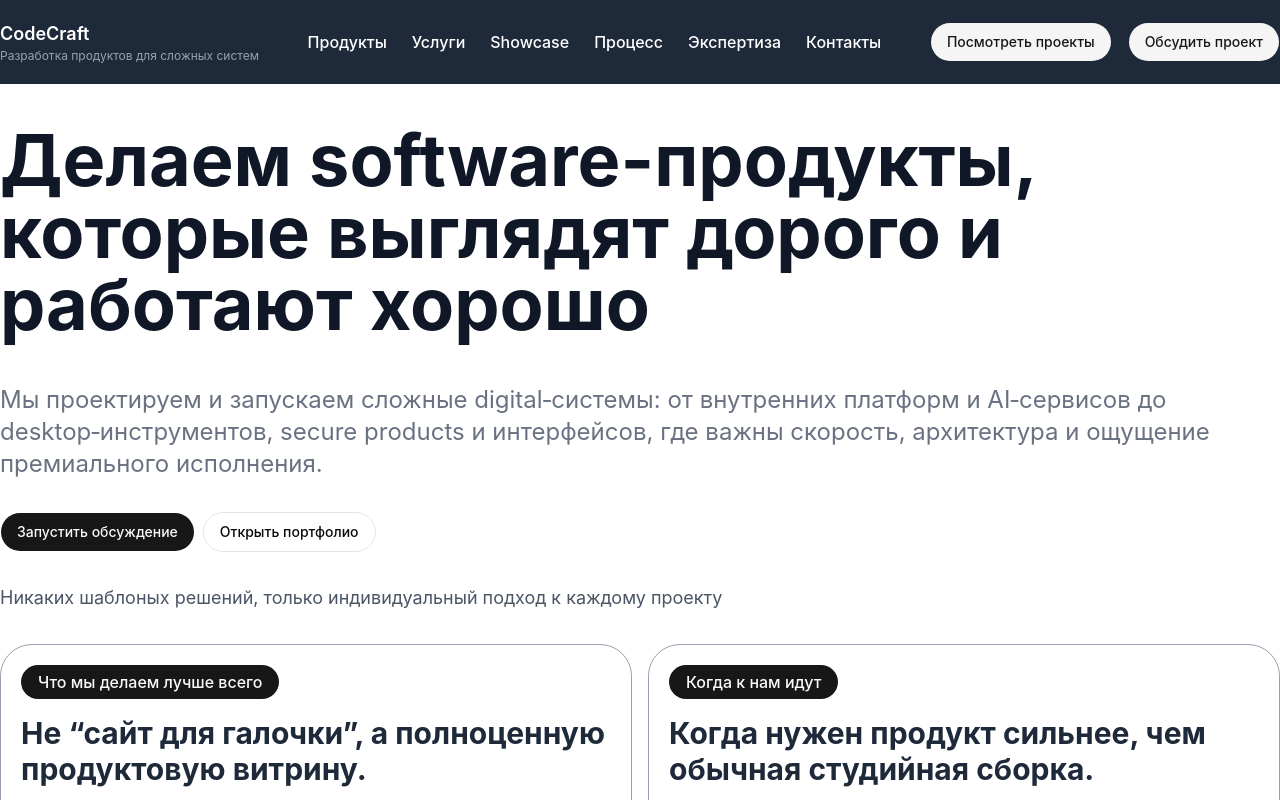
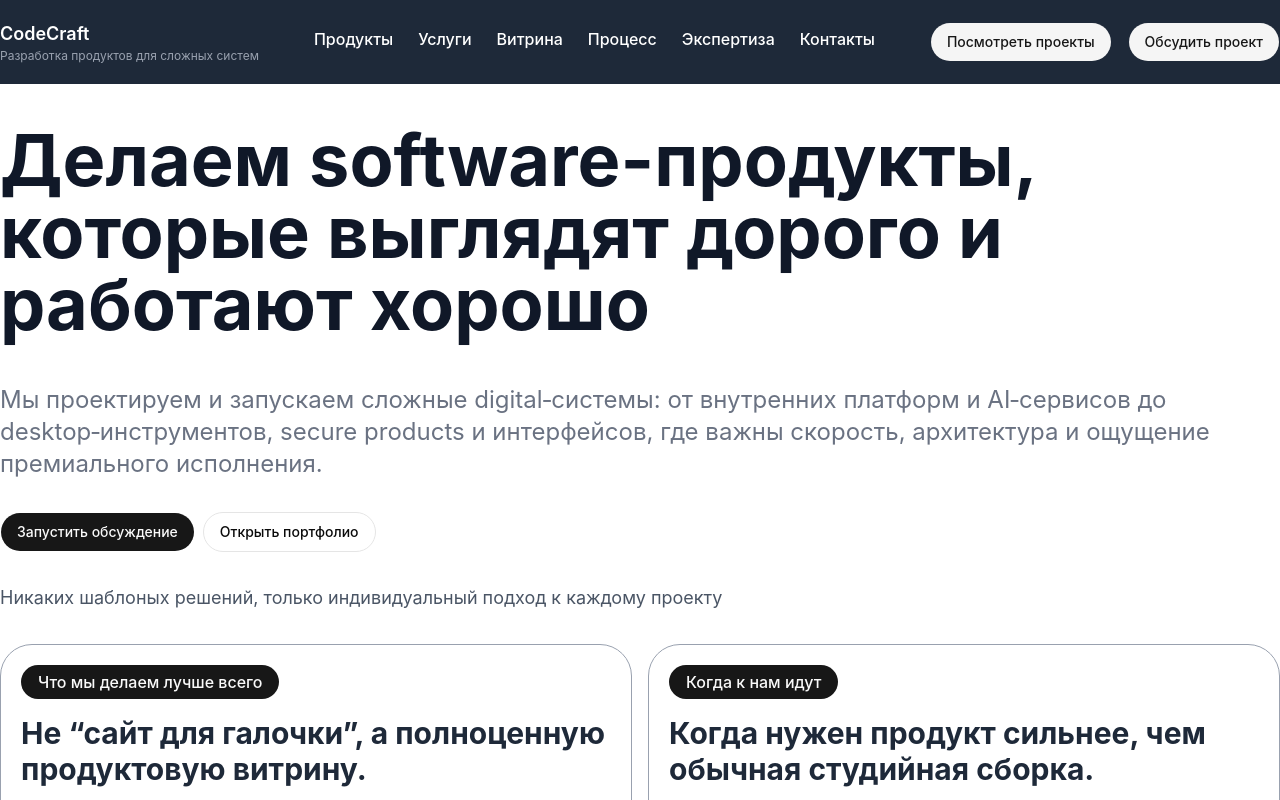
Before and after one commit to CodeCraftSite/codeCraftReact, a React (Vite) app: page / in a window 1280 px wide. Shown: the top 800 px of the page. Built offline with nearby package versions, Linux system fonts and the light colour scheme.

Commit message:
Добавление ссылок для скролинга + фиксированная шапка

```diff
--- a/package.json
+++ b/package.json
@@ -21,6 +21,7 @@
     "react": "^19.2.4",
     "react-dom": "^19.2.4",
     "react-hook-form": "^7.73.1",
+    "react-scroll": "^1.9.3",
     "shadcn": "^4.3.0",
     "tailwind-merge": "^3.5.0",
     "tailwindcss": "^4.2.2",
--- a/src/components/CapatabilesComponents/Capatabiles.jsx
+++ b/src/components/CapatabilesComponents/Capatabiles.jsx
@@ -49,7 +49,10 @@ function Capatabiels() {
   ];
 
   return (
-    <section className="mt-28 space-y-4 border-t border-gray-300 pt-3">
+    <section
+      className="mt-28 space-y-4 border-t border-gray-300 pt-3"
+      id="capatabilies"
+    >
       <Badge className="text-base p-4 mt-3">Экспертиза</Badge>
       <h1 className="text-5xl font-bold text-gray-900 animate-fade-in">
         Экспертиза студии - без пустых "мы умеем всё".
--- a/src/components/ContactInfo.jsx
+++ b/src/components/ContactInfo.jsx
@@ -3,7 +3,10 @@ import { Badge } from "./ui/badge";
 
 function ContactInfo() {
   return (
-    <section className="max-w-full w-full rounded-2xl border border-border p-8">
+    <section
+      className="max-w-full w-full rounded-2xl border border-border p-8"
+      id="contacs"
+    >
       <div className="grid gap-10 md:grid-cols-2">
         <div className="md:pr-10">
           <Badge className="h-9 rounded-full px-4 py-2 text-sm">
--- a/src/components/Footer.jsx
+++ b/src/components/Footer.jsx
@@ -1,14 +1,15 @@
+import { Link } from "react-scroll";
 import { Button } from "./ui/button";
 import { ButtonGroup } from "./ui/button-group";
 
 function Footer() {
   const buttons = [
-    { name: "Продукты", href: "#" },
-    { name: "Услуги", href: "#" },
-    { name: "Showcase", href: "#" },
-    { name: "Процесс", href: "#" },
-    { name: "Экспертиза", href: "#" },
-    { name: "Контакты", href: "#" },
+    { name: "Продукты", href: "product" },
+    { name: "Услуги", href: "services" },
+    { name: "Витрина", href: "showcase" },
+    { name: "Процесс", href: "process" },
+    { name: "Экспертиза", href: "capatabilies" },
+    { name: "Контакты", href: "contacs" },
   ];
 
   return (
@@ -23,8 +24,11 @@ function Footer() {
               variant="link"
               size="sm"
               className=" text-base"
+              asChild
             >
-              <a href={button.href}>{button.name}</a>
+              <Link to={button.href} smooth={true} duration={500} offset={-96}>
+                {button.name}
+              </Link>
             </Button>
           ))}
         </ButtonGroup>
--- a/src/components/Header.jsx
+++ b/src/components/Header.jsx
@@ -1,3 +1,4 @@
+import { Link } from "react-scroll";
 import TalkAboutProject from "./TalkAboutProject";
 import { Button } from "./ui/button";
 import { ButtonGroup } from "./ui/button-group";
@@ -5,16 +6,16 @@ import WatchProjectBtn from "./WatchProjectBtn";
 
 function Header() {
   const buttons = [
-    { name: "Продукты", href: "#" },
-    { name: "Услуги", href: "#" },
-    { name: "Showcase", href: "#" },
-    { name: "Процесс", href: "#" },
-    { name: "Экспертиза", href: "#" },
-    { name: "Контакты", href: "#" },
+    { name: "Продукты", href: "product" },
+    { name: "Услуги", href: "services" },
+    { name: "Витрина", href: "showcase" },
+    { name: "Процесс", href: "process" },
+    { name: "Экспертиза", href: "capatabilies" },
+    { name: "Контакты", href: "contacs" },
   ];
 
   return (
-    <header className="bg-gray-800 text-white">
+    <header className="sticky top-0 z-50 bg-gray-800 text-white">
       <div className="mx-auto flex max-w-7xl items-center justify-between py-5">
         <div className="flex flex-col">
           <h1 className="text-lg font-semibold">CodeCraft</h1>
@@ -31,8 +32,16 @@ function Header() {
                 variant="link"
                 size="sm"
                 className="text-white text-base"
+                asChild
               >
-                <a href={button.href}>{button.name}</a>
+                <Link
+                  to={button.href}
+                  smooth={true}
+                  duration={500}
+                  offset={-96}
+                >
+                  {button.name}
+                </Link>
               </Button>
             ))}
           </ButtonGroup>
--- a/src/components/processComponents/ProcessSection.jsx
+++ b/src/components/processComponents/ProcessSection.jsx
@@ -12,7 +12,10 @@ function ProcessSection() {
   ];
 
   return (
-    <section className="flex flex-col gap-8 md:flex-row md:items-start">
+    <section
+      className="flex flex-col gap-8 md:flex-row md:items-start"
+      id="process"
+    >
       <div className="md:sticky md:top-24 md:self-start md:w-[42%]">
         <InfoCard
           class="w-full"
--- a/src/index.css
+++ b/src/index.css
@@ -136,6 +136,19 @@
   }
 }
 
+:root {
+  --header-scroll-offset: 96px;
+}
+
+#product,
+#services,
+#showcase,
+#process,
+#capatabilies,
+#contacs {
+  scroll-margin-top: var(--header-scroll-offset);
+}
+
 @keyframes fadeIn {
   from {
     opacity: 0;
--- a/src/pages/IndexPage.jsx
+++ b/src/pages/IndexPage.jsx
@@ -49,7 +49,7 @@ function IndexPage() {
   ];
 
   return (
-    <div className="flex flex-col space-y-8">
+    <div id="product" className="flex flex-col space-y-8">
       <div className="flex flex-row pb-3">
         <h1 className="text-7xl font-bold text-gray-900 animate-fade-in">
           Делаем software-продукты, которые выглядят дорого и работают хорошо
@@ -79,7 +79,7 @@ function IndexPage() {
         ))}
       </div>
 
-      <div className=" mt-26 border-t border-gray-400 pt-3">
+      <div id="services" className=" mt-26 border-t border-gray-400 pt-3">
         <Badge className="text-base p-4 ">Экспертиза</Badge>
         <h2 className="text-5xl font-bold text-gray-900 animate-fade-in ">
           Сначала выбираем тип проекта, потом разворачиваем кейсы категории.
```
Also changed, not shown: 1 other file (tests, documents, lock files or other folders).
